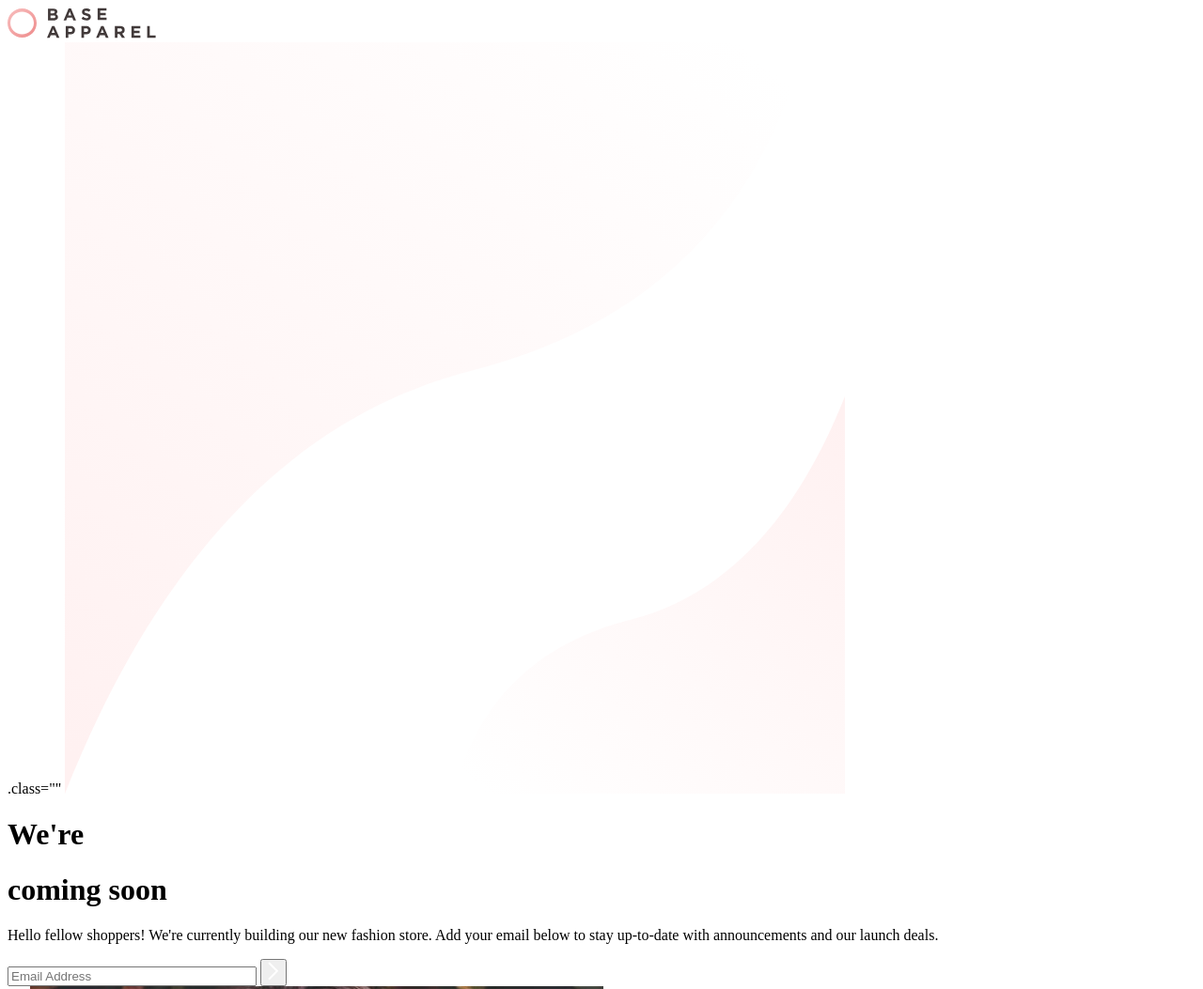
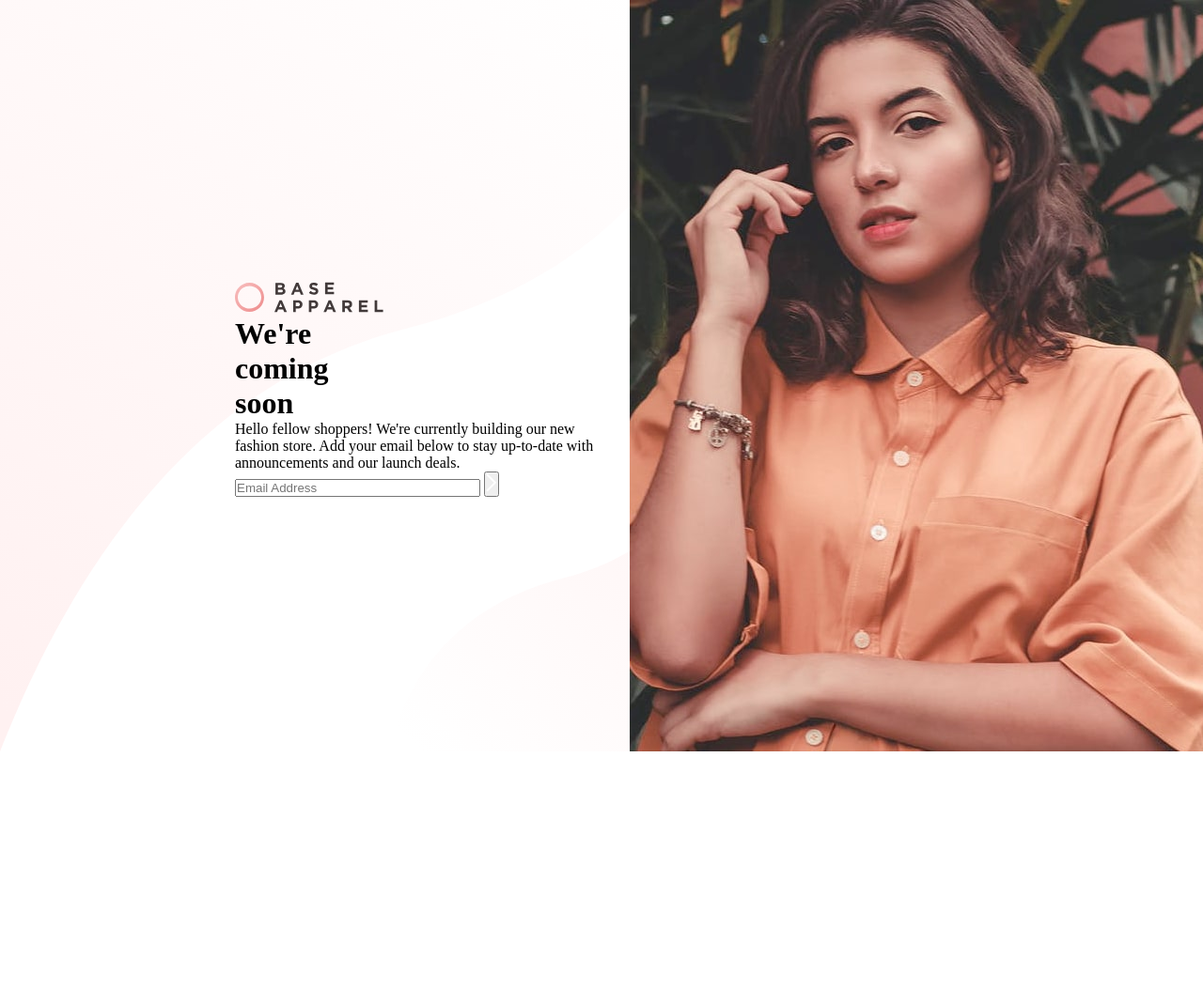
Before and after one commit to zeinaaabbb/base-apparel-coming-soon-master, a plain HTML site: page index.html in a window 1280 px wide. Shown: the top 1053 px of the page at 94% size. After the commit the page ends 804 px from the top, so only its background shows below. Drawn offline with Linux system fonts and the light colour scheme.

Commit message:
improved styling

```diff
--- a/index.html
+++ b/index.html
@@ -8,27 +8,32 @@
 
   <title>Frontend Mentor | Base Apparel coming soon page</title>
 
+  <link rel="preconnect" href="https://fonts.googleapis.com">
+  <link rel="preconnect" href="https://fonts.gstatic.com" crossorigin>
+  <link href="https://fonts.googleapis.com/css2?family=Josefin+Sans:wght@300;400;600&display=swap" rel="stylesheet">
+
   <!-- Feel free to remove these styles or customise in your own stylesheet 👍 -->
-
+  <link rel="stylesheet" href="style.css">
 </head>
 <body>
   <div class="text-container">
     <div class="logo">
       <img src="./images/logo.svg">
     </div>
-    .class=""
-    <img src ="/images/bg-pattern-desktop.svg">
-    <h1>We're</h1>
-    <h1>coming soon</h1>
+    <h1>We're <br> coming <br> soon</h1>
 
-    <p>Hello fellow shoppers! We're currently building our new fashion store.
-      Add your email below to stay up-to-date with announcements and our launch deals.</p>
+    <p>Hello fellow shoppers! We're currently building our new <br> fashion store.
+      Add your email below to stay up-to-date with <br> announcements and our launch deals.</p>
 
   <!-- <label for="email">Enter your example.com email:</label> -->
-  <input type="email" id="email" pattern=".+@example\.com" size="30" required placeholder="Email Address" />
-  <button type="button"><img src="./images/icon-arrow.svg"></button>
-  </div>div
-  <img src="./images/hero-desktop.jpg">
+  <div class="btn">
+    <input type="email" id="email" pattern=".+@example\.com" size="30" required placeholder="Email Address" />
+    <button type="button"><img src="./images/icon-arrow.svg"></button>
+  </div>
+    </div>
+  <div class="image-lady">
+    <img src="./images/hero-desktop.jpg">
+  </div>
 
 
 
--- /dev/null
+++ b/style.css
@@ -0,0 +1,44 @@
+/* ### Gradients
+
+- Linear, 135deg, from hsl(0, 0%, 100%), to hsl(0, 100%, 98%)
+- Linear, 135deg, from hsl(0, 80%, 86%), to hsl(0, 74%, 74%) */ */
+
+
+:root {
+  --ff-san-serif: 'Josefin Sans', sans-serif;
+
+  --fw-regular: 400;
+  --fw-bold: 700;
+
+  --fs-400: 1rem;
+  --fs-800: 2rem;
+  --fs-900: 3.5rem;
+
+  --clr-pastle-pink: hsl(0, 36%, 70%);
+  --clr-bolder-orange: hsl(0, 93%, 68%);
+  --clr--brown: hsl(0, 6%, 24%);
+}
+
+* {
+  margin: 0;
+  padding: 0;
+  box-sizing: border-box;
+}
+
+body {
+  background-image: url("/images/bg-pattern-desktop.svg");
+  background-repeat: no-repeat;
+  position: relative;
+}
+
+.image-lady {
+  position: absolute;
+  right: 0;
+}
+
+.text-container {
+  position: absolute;
+  left: 0;
+  margin-top: 300px;
+  margin-left: 250px;
+}
```
